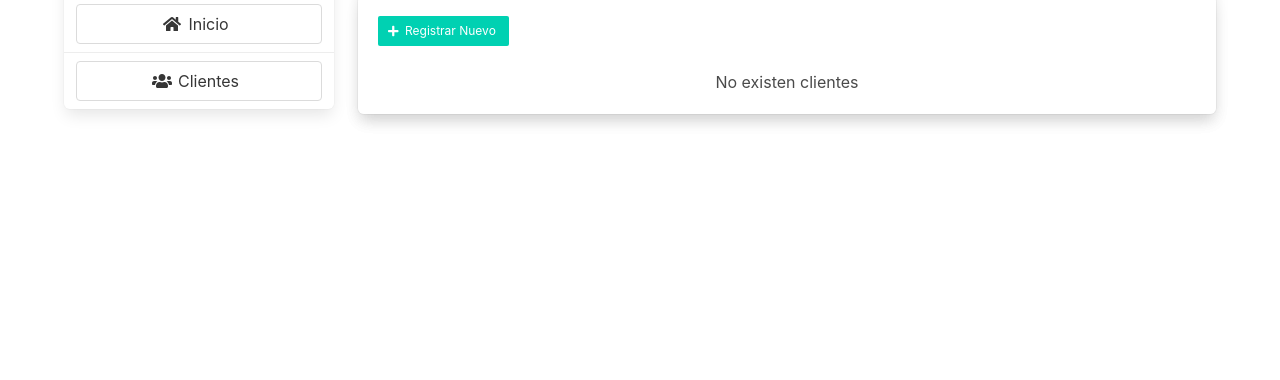
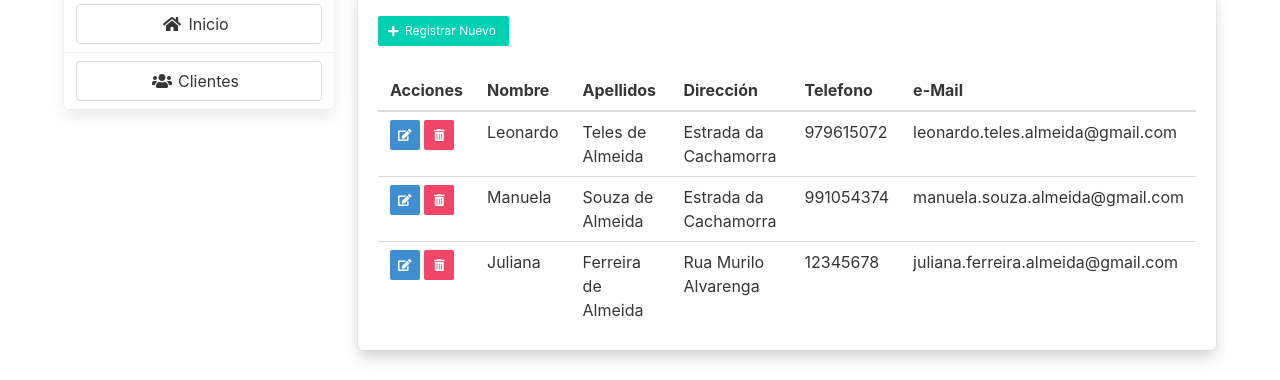
Before and after one commit to leonardo-teles/ventas, a React (Create React App) app in the folder frontend/ventas/: page /clientes in a window 1280 px wide. Shown: the part 135-515 px from the top of the page. Built offline with nearby package versions, Linux system fonts and the light colour scheme.

Commit message:
useEffect - Usando la Función ObtenerClientes

```diff
--- a/frontend/ventas/src/components/clientes/TableCliente.js
+++ b/frontend/ventas/src/components/clientes/TableCliente.js
@@ -1,11 +1,15 @@
-import React, { useContext, useState } from 'react';
+import React, { useContext, useEffect } from 'react';
 
 import RowCliente from './RowCliente';
 import { ClienteContext } from '../../context/clienteContext';
 
 const TableCliente = () => {
 
-    const { clientesList } = useContext(ClienteContext);
+    const { clientesList, obtenerClientes } = useContext(ClienteContext);
+
+    useEffect(() => {
+        obtenerClientes();
+    }, []);
 
     if(clientesList.length === 0)
         return <center><p>No existen clientes</p></center>
--- a/frontend/ventas/src/context/clienteContext.js
+++ b/frontend/ventas/src/context/clienteContext.js
@@ -49,7 +49,7 @@ export const ClienteContextProvider = props => {
     }
 
     return(
-        <ClienteContext.Provider value={{clientesList: state.clientesList}}>
+        <ClienteContext.Provider value={{clientesList: state.clientesList, obtenerClientes}}>
             {props.children}
         </ClienteContext.Provider>
     )
```
